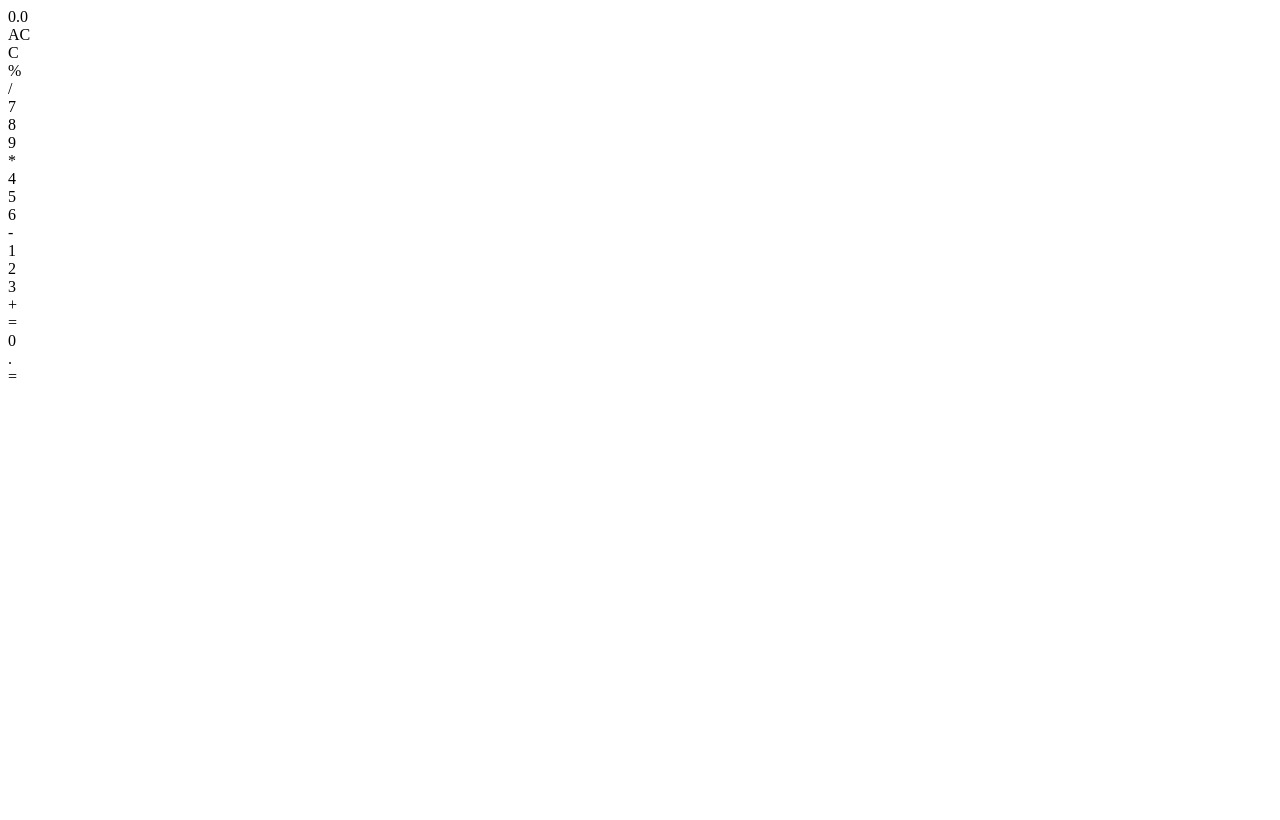
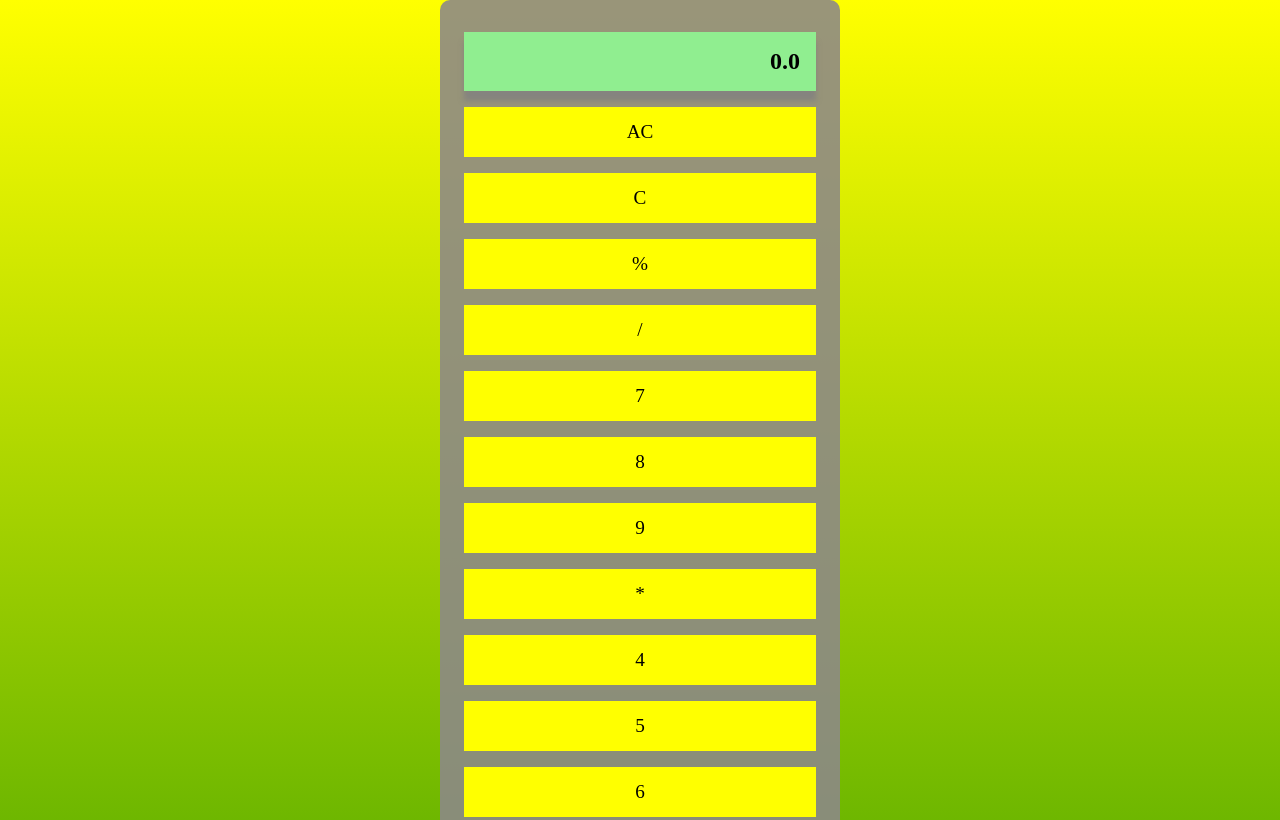
Before and after one commit to sushil-40/prank-calculator, a plain HTML site: page index.html in a window 1280 px wide. Shown: the top 820 px of the page. Drawn offline with Linux system fonts and the light colour scheme; a web font is replaced by a local one.

Commit message:
Adding Calculator layout with css style

```diff
--- a/index.html
+++ b/index.html
@@ -17,9 +17,9 @@
     <title>Prank Calculator</title>
   </head>
   <body>
-    <div class="wrapper">
+    <div class="wrapper flex-center">
       <div class="calculator">
-        <div class="display">0.0</div>
+        <div class="display arbutus-regular">0.0</div>
         <div class="btn btn-ac">AC</div>
         <div class="btn btn-c">C</div>
         <div class="btn btn-per">%</div>
--- a/style.css
+++ b/style.css
@@ -1,5 +1,59 @@
+:root {
+  --primaryClr: green;
+  --secondaryClr: lightGreen;
+  --trClr: yellow;
+}
+
+body {
+  margin: 0;
+  font-size: 1.2rem;
+}
+
+* {
+  box-sizing: border-box;
+}
+
 .arbutus-regular {
   font-family: "Arbutus", serif;
   font-weight: 400;
   font-style: normal;
 }
+.flex-center {
+  display: flex;
+  justify-content: center;
+  align-items: center;
+}
+
+.wrapper {
+  background: linear-gradient(var(--trClr), var(--primaryClr));
+  min-height: 100vh;
+}
+
+.calculator {
+  background: rgba(141, 136, 136, 0.89);
+  width: 400px;
+  padding: 2rem 1.5rem;
+  border-radius: 10px;
+
+  display: grid;
+  gap: 1rem;
+  grid-template-areas: "";
+}
+
+.display {
+  background: var(--secondaryClr);
+  padding: 1rem;
+  font-size: 1.5rem;
+  text-align: end;
+  font-weight: bolder;
+  box-shadow: 0 10px 5px rgba(128, 128, 128, 0.788);
+}
+
+.calculator .btn {
+  background: var(--trClr);
+  height: 50px;
+
+  display: flex;
+  justify-content: center;
+  align-items: center;
+}
```
